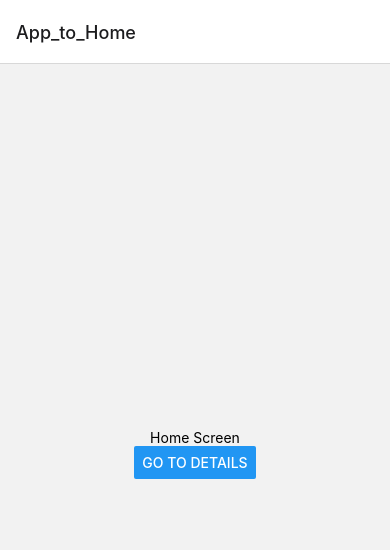
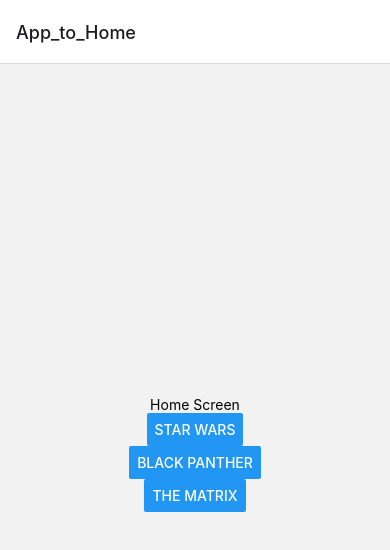
Before and after one commit to D-aniela/movie-time-react-native, a React Native app: screen /App_to_Home in a window 390 px wide. Shown: the top 550 px of the page. Built offline with nearby package versions, Linux system fonts and the light colour scheme.

Commit message:
add buttons

```diff
--- a/App.js
+++ b/App.js
@@ -1,27 +1,40 @@
-import React from 'react'
-import { StatusBar } from 'expo-status-bar'
-import { StyleSheet } from 'react-native'
-import { NavigationContainer } from '@react-navigation/native'
-import { createStackNavigator } from '@react-navigation/stack'
+import { StatusBar } from 'expo-status-bar';
+import React from 'react';
+import { StyleSheet } from 'react-native';
 
-import HomeScreen from './src/screens/HomeScreen'
-import DetailsScreen from './src/screens/DetailsScreen'
-import ImageScreen from './src/screens/ImageScreen'
+import { NavigationContainer } from "@react-navigation/native";
+import { createStackNavigator } from "@react-navigation/stack";
 
-const Stack = createStackNavigator()
+import HomeScreen from "./src/screens/HomeScreen";
+import DetailsScreen from "./src/screens/DetailsScreen";
+import ImageScreen from "./src/screens/ImageScreen";
+
+const Stack = createStackNavigator();
 
 export default function App() {
   return (
     <NavigationContainer>
-      <Stack.Navigator initialRouteName='App_to_Home'>
-        {/* screens */}
-        <Stack.Screen name='App_to_Home' component={HomeScreen} />
-        <Stack.Screen name='Home_to_Details' component={DetailsScreen} />
-        <Stack.Screen name='Details_to_Details' component={DetailsScreen} />
-        <Stack.Screen name='BigImageView' component={ImageScreen} />
+      <Stack.Navigator
+        initialRouteName="App_to_Home">
+        <Stack.Screen
+          name="App_to_Home"
+          component={HomeScreen}
+        />
+        <Stack.Screen
+          name="Home_to_Details"
+          component={DetailsScreen}
+        />
+        <Stack.Screen
+          name="Details_to_Details"
+          component={DetailsScreen}
+        />
+        <Stack.Screen
+          name="BigImageView"
+          component={ImageScreen}
+        />
       </Stack.Navigator>
     </NavigationContainer>
-  )
+  );
 }
 
 const styles = StyleSheet.create({
@@ -31,4 +44,4 @@
     alignItems: 'center',
     justifyContent: 'center',
   },
-})
+});
--- a/src/screens/DetailsScreen.js
+++ b/src/screens/DetailsScreen.js
@@ -1,39 +1,37 @@
-import React from 'react'
-import { Button, View, Text, StyleSheet } from 'react-native'
+import React from 'react';
+import { Button, View, Text, StyleSheet } from 'react-native';
 
-const DetailsScreen = ({ navigation, route }) => {
-  console.log(route)
+const DetailsScreen = ( {navigation, route} ) => {
+    console.log(route);
+    const movie = route.params.movie;
+
     return (
       <View style={styles.mainView}>
-      <Text>Details Screen</Text>
+        <Text style={{fontSize: 20}}>{movie.title} ({movie.release})</Text>
+        <Text style={{fontSize: 100}} >{movie.screenNumber}</Text>
         <Button
-        title='Go to Image'
+          title="Go to Image"
+          onPress={() => {navigation.navigate("BigImageView")}}/>
+        <Button
+          title="More Details"
           onPress={() => {
-          navigation.navigate('BigImageView')
-        }}
-      />
+            movie.screenNumber = movie.screenNumber + 1;
+            console.log(movie);
+            navigation.push("Details_to_Details",
+                            {movie: movie} )}}/>
         <Button
-        title='More Details'
-        onPress={() => {
-          navigation.push('Details_to_Details')
-        }}
-      />
-      <Button
-        title='Go Back Home'
-        onPress={() => {
-          navigation.popToTop()
-        }}
-      />
+          title="Go Back to Home"
+          onPress={() => {navigation.popToTop()}}/>
       </View>
     )
-}
+};
 
 const styles = StyleSheet.create({
   mainView: {
     flex: 1,
-    alignItems: 'center',
-    justifyContent: 'center',
-  },
-})
+    alignItems: "center",
+    justifyContent: "center",
+  }
+});
 
-export default DetailsScreen
+export default DetailsScreen;
--- a/src/screens/HomeScreen.js
+++ b/src/screens/HomeScreen.js
@@ -1,27 +1,45 @@
-import React from 'react'
-import { Button, View, Text, StyleSheet } from 'react-native'
+import React from 'react';
+import { Button, View, Text, StyleSheet } from 'react-native';
 
-const HomeScreen = ({ navigation, route }) => {
-  console.log(route)
+const HomeScreen = ( {navigation} ) => {
+
     return (
       <View style={styles.mainView}>
         <Text>Home Screen</Text>
         <Button
-        title='Go to Details'
+          title="Star Wars"
           onPress={() => {
-          navigation.navigate('Home_to_Details')
-        }}
-      />
+            navigation.navigate("Home_to_Details",{movie: {
+              title:        "Star Wars",
+              release:       1977,
+              screenNumber:  1
+            }} )}}/>
+        <Button
+          title="Black Panther"
+          onPress={() => {
+            navigation.navigate("Home_to_Details",{movie: {
+              title:          "Black Panther",
+              release:         2018,
+              screenNumber:    1
+            }} )}}/>
+        <Button
+          title="The Matrix"
+          onPress={() => {
+            navigation.navigate("Home_to_Details",{movie: {
+              title:          "The Matrix",
+              release:         1999,
+              screenNumber:    1
+            }} )}}/>
       </View>
     )
-}
+};
 
 const styles = StyleSheet.create({
   mainView: {
     flex: 1,
-    alignItems: 'center',
-    justifyContent: 'center',
-  },
-})
+    alignItems: "center",
+    justifyContent: "center",
+  }
+});
 
-export default HomeScreen
+export default HomeScreen;
```
Lines whose indentation alone changed are shown as unchanged.
